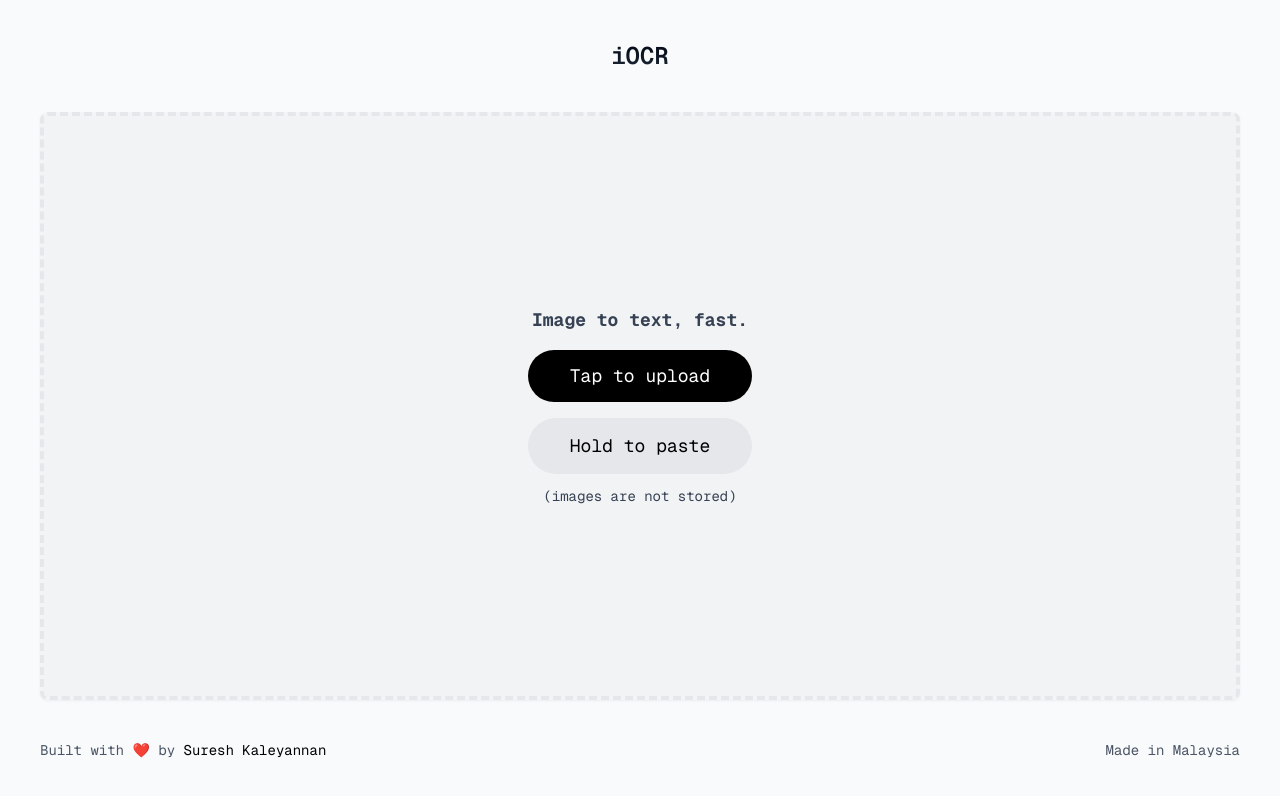
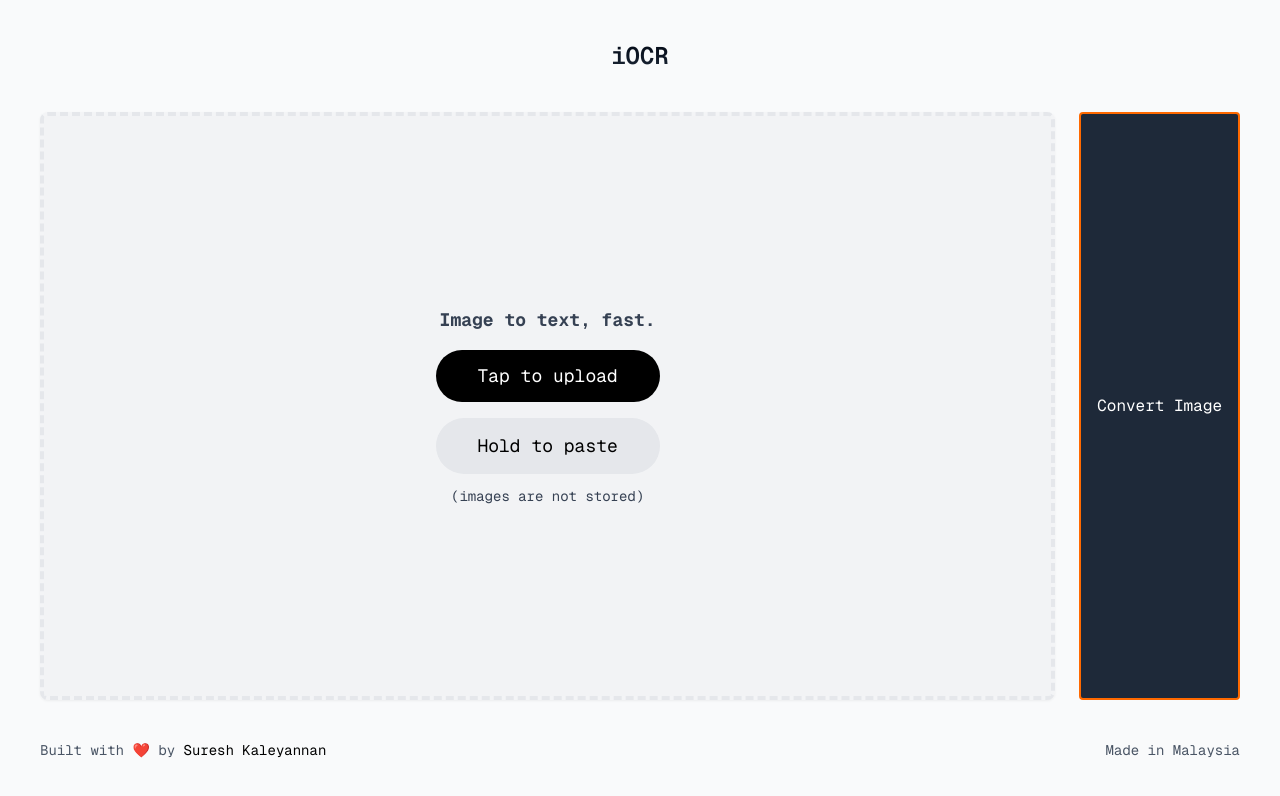
Before and after one commit to sureshapps/pictx, a Next.js app: page / in a window 1280 px wide. Shown: the top 796 px of the page. Built offline with nearby package versions, Linux system fonts and the light colour scheme.

Commit message:
Update layout.tsx

```diff
--- a/app/layout.tsx
+++ b/app/layout.tsx
@@ -34,6 +34,11 @@ export default function RootLayout({ children }: RootLayoutProps) {
 
 				<main className="grow flex flex-col lg:flex-row gap-6 py-4 lg:py-10">
 					{children}
+
+					{/* Example button */}
+					<button className="bg-gray-800 text-white border-2 border-orange-500 px-4 py-2 rounded hover:bg-gray-700 hover:border-orange-400 transition">
+						Convert Image
+					</button>
 				</main>
 
 				<footer className="lg:flex flex-row justify-between text-center text-sm dark:text-gray-400 text-gray-600 select-none">
```
